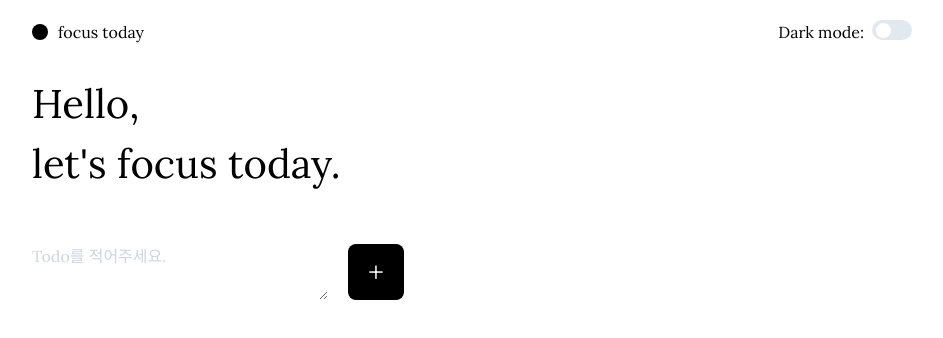
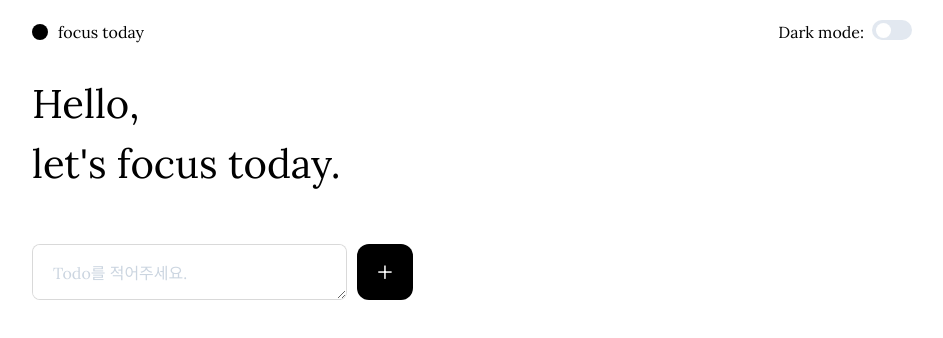
Before and after one commit to yihyun-kim1/Focus-Today, a Next.js app: page / in a window 1280 px wide. Shown: the top 338 px of the page, without its empty margins (168-1111 px from the left). Built offline with nearby package versions, Linux system fonts and the light colour scheme.

Commit message:
WIP) 다크 모드 - border 속성 추가 적용

```diff
--- a/src/app/page.tsx
+++ b/src/app/page.tsx
@@ -141,21 +141,21 @@ const handleStartButtonClick = () => {
         let&apos;s focus today.</h1>
         <div className='flex w-[360px] mt-[50px]'>
           <div className='flex flex-row'>
-            <textarea className='flex w-[296px] h-[56px] border-1 border-gray-500 text-start text-gray-700'
+            <textarea className='flex w-[315px] h-[56px] border-1 rounded-lg px-5 py-4 text-start border-gray-500 text-gray-700'  style={{border: '1px solid #00000026'}}
                       value={inputValue}
                       onChange={handleInputChange}
                       placeholder='Todo를 적어주세요.'></textarea>
-            <button className='w-[56px] h-[56px] ml-[20px] rounded-lg text-[30px]'  style={{color: `${!isDarkMode ? '#FFFFFF' : '#000000'}`, backgroundColor: `${isDarkMode ? '#FFFFFF' : '#000000'}`}} onClick={() => setShowModal(true)}>+</button>
+            <button className='w-[56px] h-[56px] ml-[10px] rounded-xl text-[30px]'  style={{color: `${!isDarkMode ? '#FFFFFF' : '#000000'}`, backgroundColor: `${isDarkMode ? '#FFFFFF' : '#000000'}`}} onClick={() => setShowModal(true)}>+</button>
           </div>
         </div>
         {todoItem.map((item, index) => (
-            <div key={index} className={`border-1 rounded-xl w-[380px] py-[10px] border-gray-700 h-[136px] my-8 cursor-pointer ${selectedTodoTask === index ? 'border-' + item.selectedColor : ''}`} onClick={() => handleTodoTaskClick(index)}>
-            <div className='flex flex-row gap-x-[5px] items-center'>
-              <div style={{backgroundColor: `${item.selectedColor}`}} className='mx-[10px] w-[16px] h-[16px] rounded-xl'/>
+            <div key={index} style={{border:'1px solid #D8D8D8'}} className={`rounded-xl w-[380px] py-[10px] h-[136px] my-3 cursor-pointer ${selectedTodoTask === index ? 'border-' + item.selectedColor : ''}`} onClick={() => handleTodoTaskClick(index)}>
+            <div className='flex flex-row items-center'>
+              <div style={{backgroundColor: `${item.selectedColor}`}} className='mx-[10px] w-[16px] h-[16px] rounded-full'/>
               <div  style={{color: `${isDarkMode ? '#FFFFFF' : '#000000'}`}}>{item.selectedTime}min</div>
             </div>
             <br/>
-            <div  style={{color: `${isDarkMode ? '#FFFFFF' : '#000000'}`}} className='my-[10px] mx-[10px] text-[20px] max-w-[380px] overflow-hidden truncate line-clamp-20'>
+            <div style={{color: `${isDarkMode ? '#FFFFFF' : '#000000'}`}} className='my-[10px] mx-[10px] text-[20px] max-w-[380px] overflow-hidden truncate line-clamp-20'>
             {item.text}
             </div>
           </div>
```
